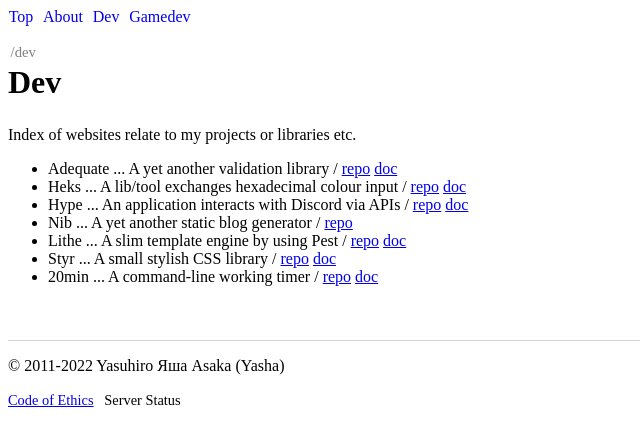
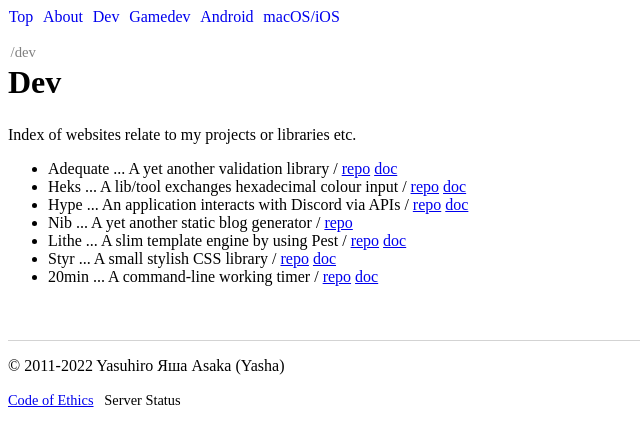
Before and after one commit to grauwoelfchen/hackhorge, a SvelteKit app: page /dev in a window 1280 px wide. Shown: the top 446 px of the page, without its empty margins (0-640 px from the left). Built offline with nearby package versions, Linux system fonts and the light colour scheme.

Commit message:
Add links

```diff
--- a/src/routes/+layout.svelte
+++ b/src/routes/+layout.svelte
@@ -8,6 +8,8 @@
     <a href="/tty">About</a>
     <a href="/dev">Dev</a>
     <a href="/opt/game">Gamedev</a>
+    <a href="/opt/android-studio">Android</a>
+    <a href="/mnt/hfsplus-disk/Users/Darwin/Applications">macOS/iOS</a>
   </nav>
   <main>
     <slot></slot>
```
